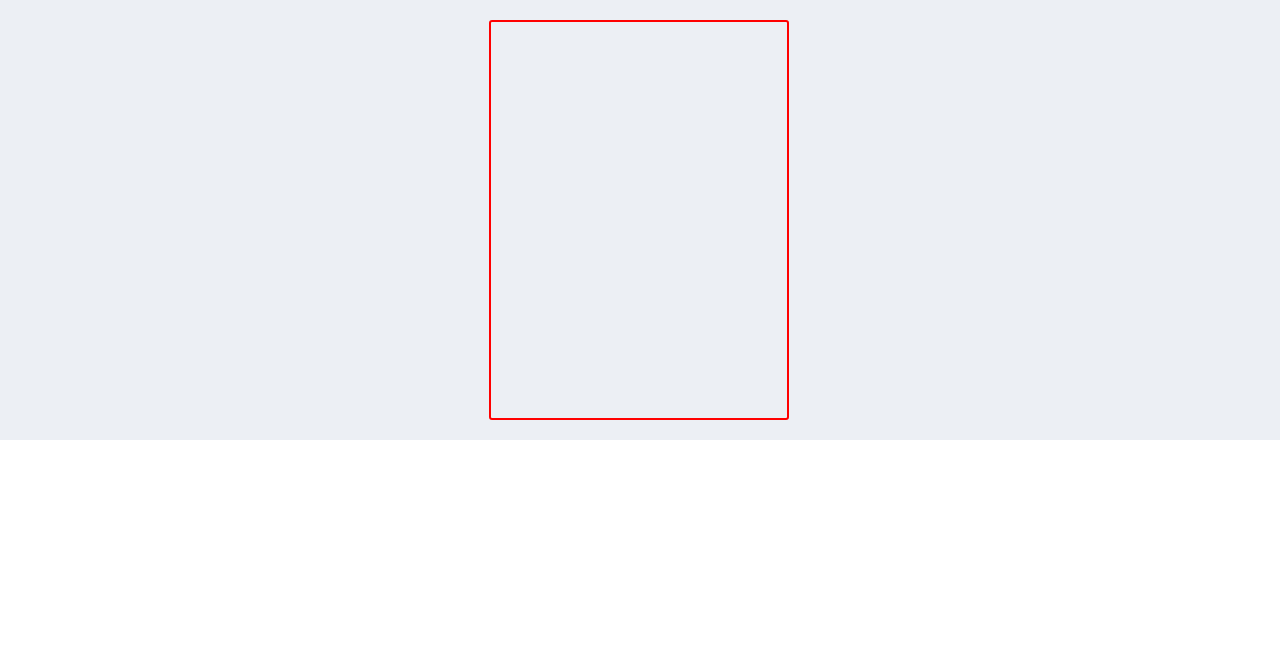
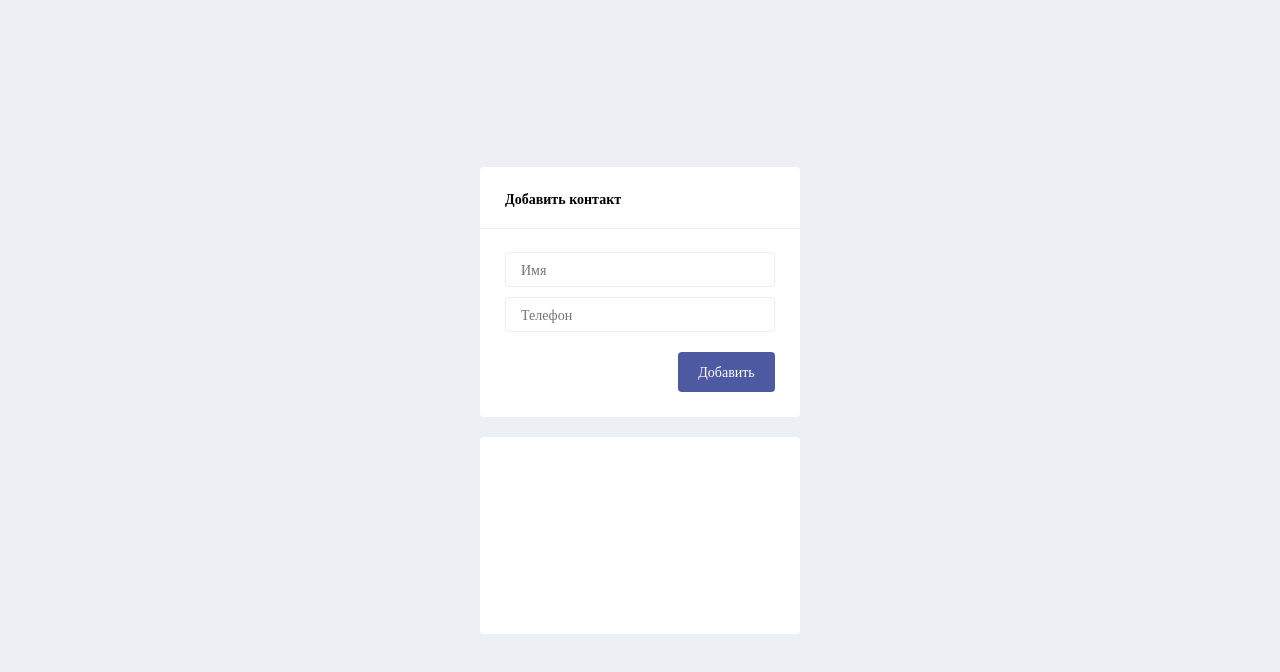
Before and after one commit to antonsaf18/-contact_book, a Vue app: page / in a window 1280 px wide. Shown: the top 672 px of the page. Built offline with nearby package versions, Linux system fonts and the light colour scheme.

Commit message:
added contact-form-component

```diff
--- a/public/index.html
+++ b/public/index.html
@@ -5,6 +5,7 @@
     <meta http-equiv="X-UA-Compatible" content="IE=edge">
     <meta name="viewport" content="width=device-width,initial-scale=1.0">
     <link rel="icon" href="<%= BASE_URL %>favicon.ico">
+    <link rel="stylesheet" type="text/css" href="//fonts.googleapis.com/css?family=Open+Sans" />
     <title><%= htmlWebpackPlugin.options.title %></title>
   </head>
   <body>
--- a/src/App/style.scss
+++ b/src/App/style.scss
@@ -2,6 +2,7 @@
   padding: 0;
   margin: 0;
 }
+h1 { font-family: "Open Sans"; font-size: 24px; font-style: normal; font-variant: normal; font-weight: 700; line-height: 26.4px; } h3 { font-family: "Open Sans"; font-size: 14px; font-style: normal; font-variant: normal; font-weight: 700; line-height: 15.4px; } p { font-family: "Open Sans"; font-size: 14px; font-style: normal; font-variant: normal; font-weight: 400; line-height: 20px; } blockquote { font-family: "Open Sans"; font-size: 21px; font-style: normal; font-variant: normal; font-weight: 400; line-height: 30px; } pre { font-family: "Open Sans"; font-size: 13px; font-style: normal; font-variant: normal; font-weight: 400; line-height: 18.5714px; }
 #app {
   //background-color: #000000;
   display: flex;
--- a/src/components/contact-form-component/style.scss
+++ b/src/components/contact-form-component/style.scss
@@ -3,20 +3,84 @@
   flex-direction: column;
   justify-content: center;
   align-items: center;
-  width: 300px;
-  height: 400px;
+  width: 320px;
+  height: 250px;
+  margin-bottom: 20px;
+  background-color: #ffffff;
+  border-radius: 4px;
   box-sizing: border-box;
-  border: 2px solid red;
-  margin: 10px;
-  border-radius: 3px;
-  &-wrap {
+  &-wrap-top {
     display: flex;
     flex-direction: column;
     justify-content: center;
-    align-items: flex-start;
-    margin-left: auto;
-    margin-right: auto;
-    width: 280px;
-    height: 370px;
+    align-items: center;
+    height: 100%;
+    width: 100%;
+    &-title {
+      display: flex;
+      box-sizing: border-box;
+      color: black;
+      border-bottom: 1px solid #eeeeee;
+      height: 60px;
+      width: 100%;
+      justify-content: flex-start;
+      align-items: center;
+      margin-bottom: 20px;
+      padding-left: 25px;
+    }
+  }
+  &-wrap-main {
+    display: flex;
+    flex-direction: column;
+    justify-content: center;
+    align-items: center;
+    height: 100%;
+    width: 270px;
+    margin-bottom: 25px;
+    &-input {
+      display: flex;
+      flex-direction: column;
+      justify-content: center;
+      align-items: center;
+      height: 90px;
+      width: 100%;
+      margin-bottom: 10px;
+      input {
+        border: 1px solid #eeeeee;
+        width: 270px;
+        height: 40px;
+        margin-bottom: 10px;
+        border-radius: 4px;
+        box-sizing: border-box;
+        padding-left: 15px;
+        font-family: "Open Sans";
+        font-size: 14px; font-style: normal;
+        font-variant: normal;
+        font-weight: 400;
+        line-height: 20px;
+      }
+    }
+    &-button {
+      display: flex;
+      height: 40px;
+      width: 100%;
+      justify-content: flex-end;
+      align-items: center;
+      button {
+        border: none;
+        outline: none;
+        background-color: #4d59a1;
+        height: 40px;
+        width: 97px;
+        border-radius: 4px;
+        color: #ffffff;
+        font-family: "Open Sans";
+        font-size: 14px; font-style: normal;
+        font-variant: normal;
+        font-weight: 400;
+        line-height: 20px;
+        cursor: pointer;
+      }
+    }
   }
 }
--- a/src/components/contact-form-component/template.html
+++ b/src/components/contact-form-component/template.html
@@ -1,7 +1,18 @@
 <div class="contact-form-component">
-    <div class="contact-form-component-wrap">
-            <div class="contact-form-component-info">
-
+    <div class="contact-form-component-wrap-top">
+        <div class="contact-form-component-wrap-top-title">
+            <h3>Добавить контакт</h3>
+        </div>
+    </div>
+    <div class="contact-form-component-wrap-main">
+            <div class="contact-form-component-wrap-main-input">
+                <input type="text" placeholder="Имя">
+                <input type="text" placeholder="Телефон">
+            </div>
+            <div class="contact-form-component-wrap-main-button">
+                <button>
+                    Добавить
+                </button>
             </div>
     </div>
 </div>
--- a/src/components/contact-list-component/style.scss
+++ b/src/components/contact-list-component/style.scss
@@ -3,12 +3,10 @@
   flex-direction: column;
   justify-content: center;
   align-items: center;
-  width: 300px;
-  height: 400px;
-  box-sizing: border-box;
-  border: 2px solid red;
-  margin: 10px;
-  border-radius: 3px;
+  width: 320px;
+  height: 197px;
+  background-color: #ffffff;
+  border-radius: 4px;
   &-wrap {
     display: flex;
     flex-direction: column;
--- a/src/components/main-content-component/script.js
+++ b/src/components/main-content-component/script.js
@@ -1,4 +1,5 @@
 import contactFormComponent from '../contact-form-component/contact-form-component'
+import contactListComponent from '../contact-list-component/contact-list-component'
 
 export default {
     name: 'main-content-component',
@@ -7,6 +8,7 @@ export default {
     },
     components: {
         contactFormComponent,
+        contactListComponent,
     },
     data: function () {
         return {
--- a/src/components/main-content-component/style.scss
+++ b/src/components/main-content-component/style.scss
@@ -1,21 +1,7 @@
 .main-content-component {
-  //background-color: #000000;
   display: flex;
-  flex-direction: row;
+  flex-direction: column;
   justify-content: center;
-  height: auto;
-  //height: calc(100vh - 80px);
-  width: 99.9%;
-  max-width: 2000px;
-  //border: 1px solid red;
   box-sizing: border-box;
   flex-wrap: wrap;
-  padding-top: 10px;
-  padding-bottom: 10px;
-  @media (max-width:1000px) {
-    //height: calc(100vh - 170px);
-  }
-  @media (max-width:500px) {
-    //height: calc(100vh - 250px);
-  }
 }
--- a/src/components/main-content-component/template.html
+++ b/src/components/main-content-component/template.html
@@ -1,3 +1,4 @@
 <div class="main-content-component">
     <contactFormComponent></contactFormComponent>
+    <contactListComponent></contactListComponent>
 </div>
--- a/src/pages/home-page/style.scss
+++ b/src/pages/home-page/style.scss
@@ -1,4 +1,8 @@
 .home-page {
-  width: 100%;
+  display: flex;
+  justify-content: center;
+  align-items: center;
+  width: 100vw;
+  height: 100vh;
   background-color: #eceff4;
 }
```
